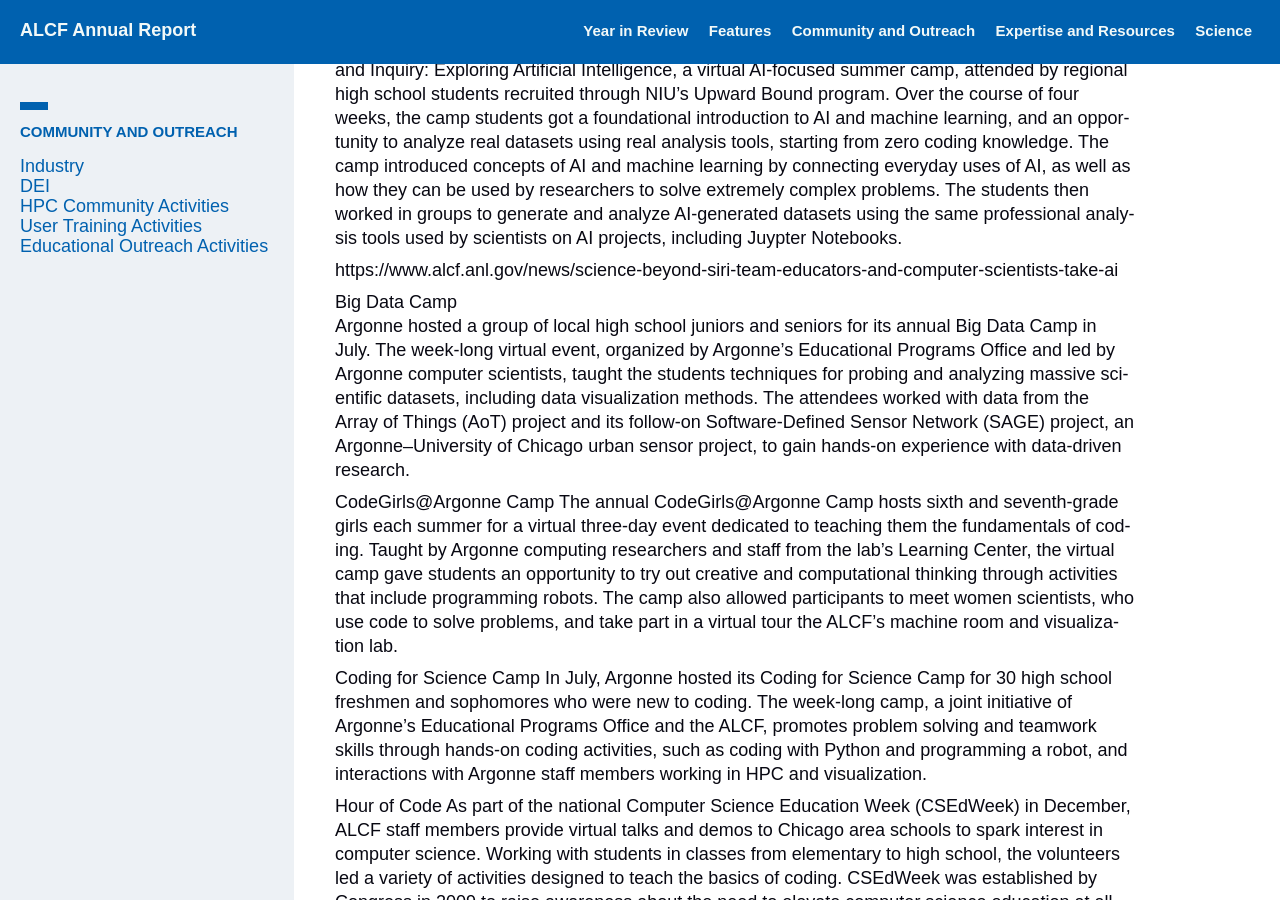
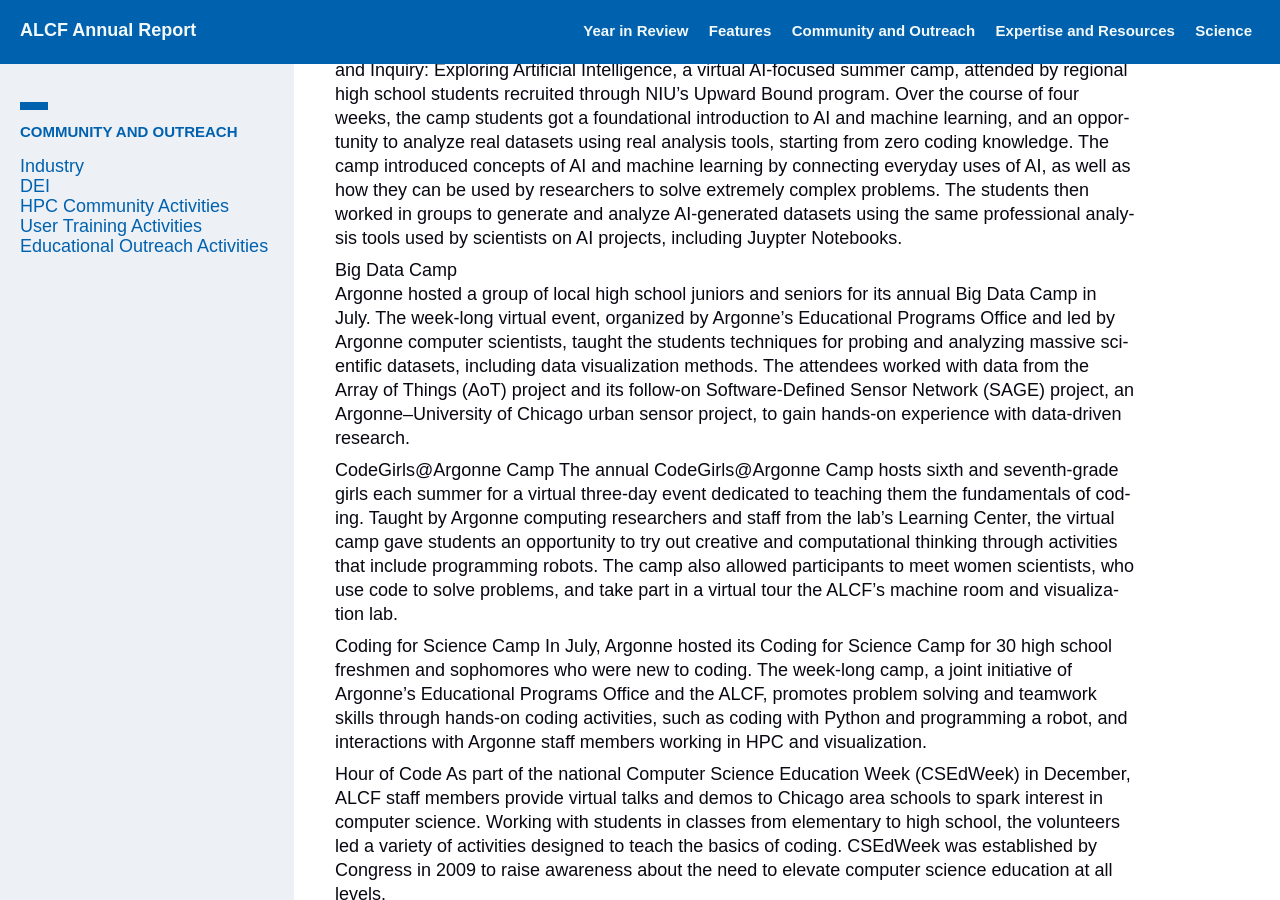
Before and after one commit to sbx-bnagle/ALCF-AR2022, a Jekyll site: the page built from 03_community/educational-outreach-activities.md, in a window 1280 px wide and 900 px high, scrolled down 552 px. Built offline with Jekyll 4.4.1, drawn with Linux system fonts in a browser that asks for light colours; some web fonts are replaced; some of the changed lines change nothing that is shown.

Commit message:
Content added - LL

```diff
--- a/03_community/educational-outreach-activities.md
+++ b/03_community/educational-outreach-activities.md
@@ -16,8 +16,6 @@
 
 Argonne-NIU AI Camp
 In July, a group of learning science experts and computer scientists from the U.S. Department of Energy’s (DOE) Argonne National Laboratory and Northern Illinois University (NIU) hosted Science and Inquiry: Exploring Artificial Intelligence, a virtual AI-focused summer camp, attended by regional high school students recruited through NIU’s Upward Bound program. Over the course of four weeks, the camp students got a foundational introduction to AI and machine learning, and an opportunity to analyze real datasets using real analysis tools, starting from zero coding knowledge. The camp introduced concepts of AI and machine learning by connecting everyday uses of AI, as well as how they can be used by researchers to solve extremely complex problems. The students then worked in groups to generate and analyze AI-generated datasets using the same professional analysis tools used by scientists on AI projects, including Juypter Notebooks.
-
-https://www.alcf.anl.gov/news/science-beyond-siri-team-educators-and-computer-scientists-take-ai
 
 Big Data Camp
 Argonne hosted a group of local high school juniors and seniors for its annual Big Data Camp in July. The week-long virtual event, organized by Argonne’s Educational Programs Office and led by Argonne computer scientists, taught the students techniques for probing and analyzing massive scientific datasets, including data visualization methods. The attendees worked with data from the Array of Things (AoT) project and its follow-on Software-Defined Sensor Network (SAGE) project, an Argonne–University of Chicago urban sensor project, to gain hands-on experience with data-driven research.
```
